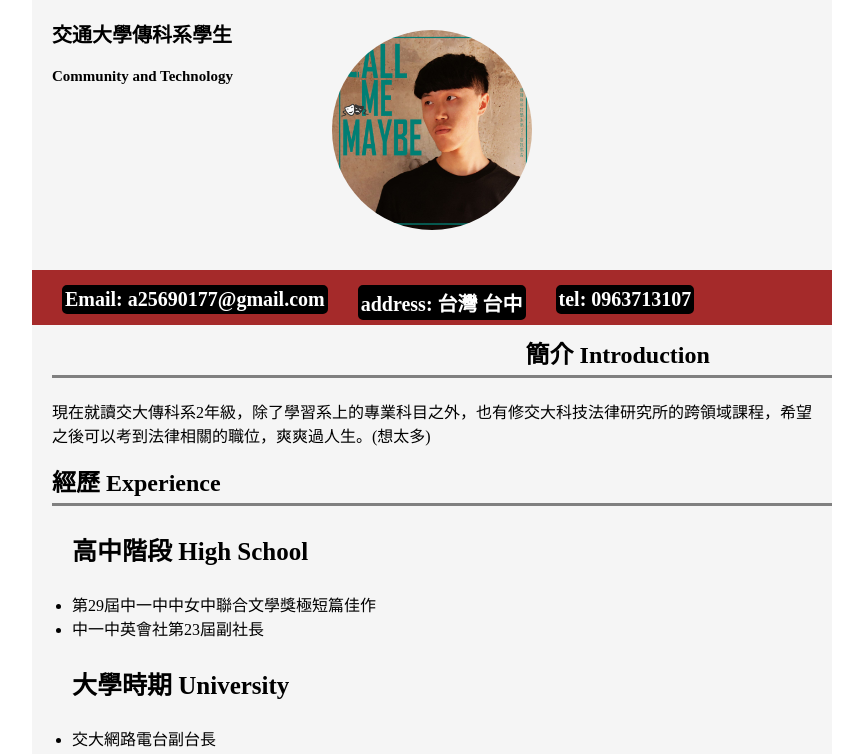
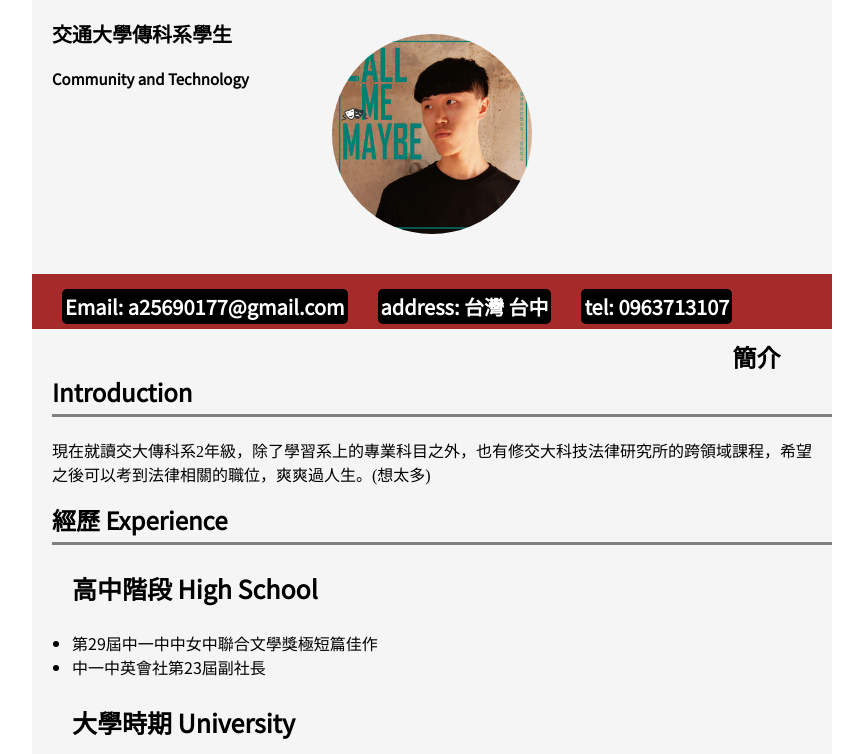
Before and after one commit to Willis0615435/Willis0615435.github.io, a plain HTML site: page index.html in a window 1280 px wide. Shown: the part 237-991 px from the top of the page, without its empty margins (208-1071 px from the left). Drawn offline with Linux system fonts and the light colour scheme.

Commit message:
Update index.html

```diff
--- a/index.html
+++ b/index.html
@@ -2,8 +2,8 @@
 	<head>
 		<meta charset="UTF-8">
 		<title>0615435黃博暄履歷設計</title>
+		<link href="https://fonts.googleapis.com/css?family=Noto+Sans+TC|Staatliches" rel="stylesheet">
 		<style>
-		<link href="https://fonts.googleapis.com/css?family=Noto+Sans+TC|Staatliches" rel="stylesheet">
 		body{
 			font-family:"Noto Sans TC",Staaliches,serif;
 		}
```
